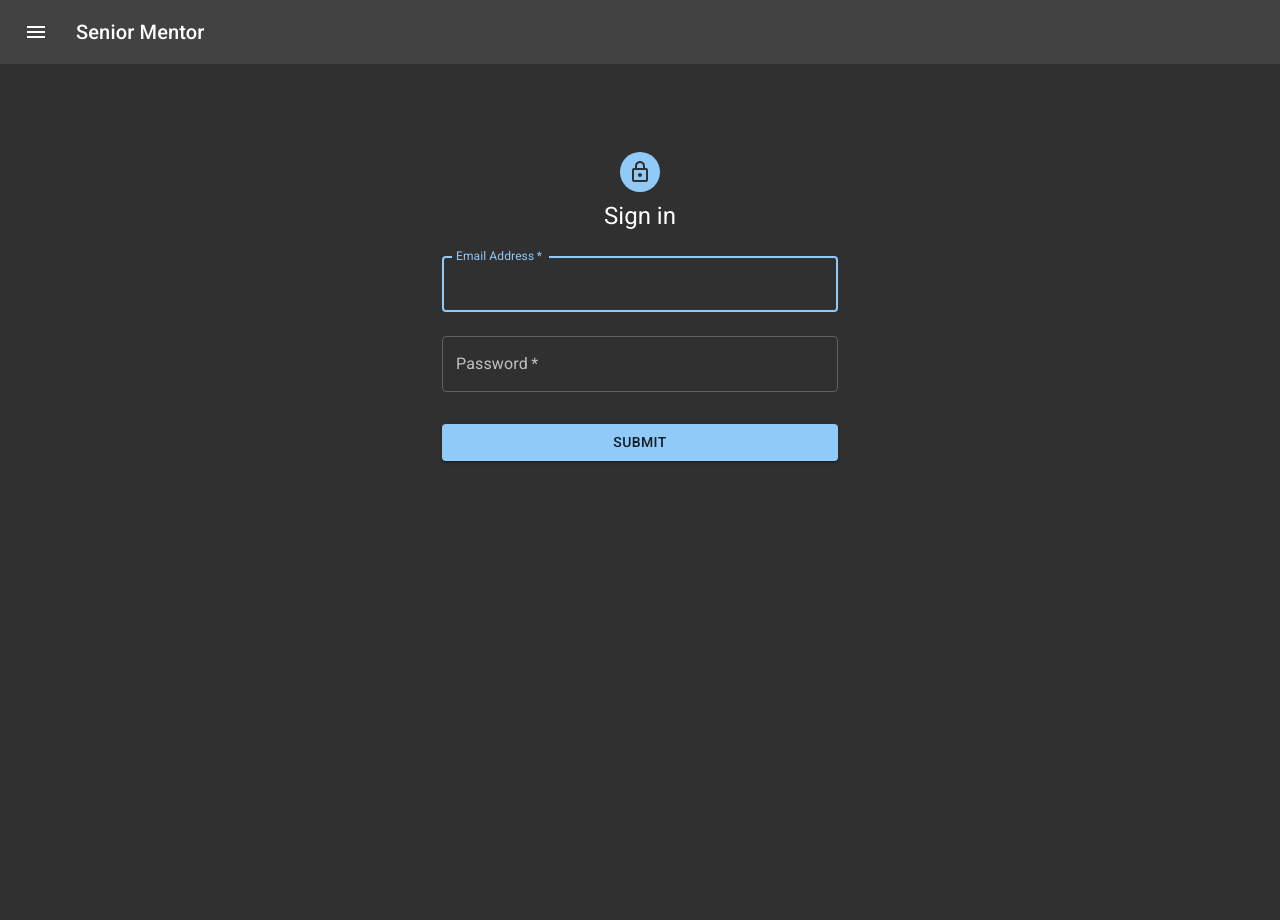
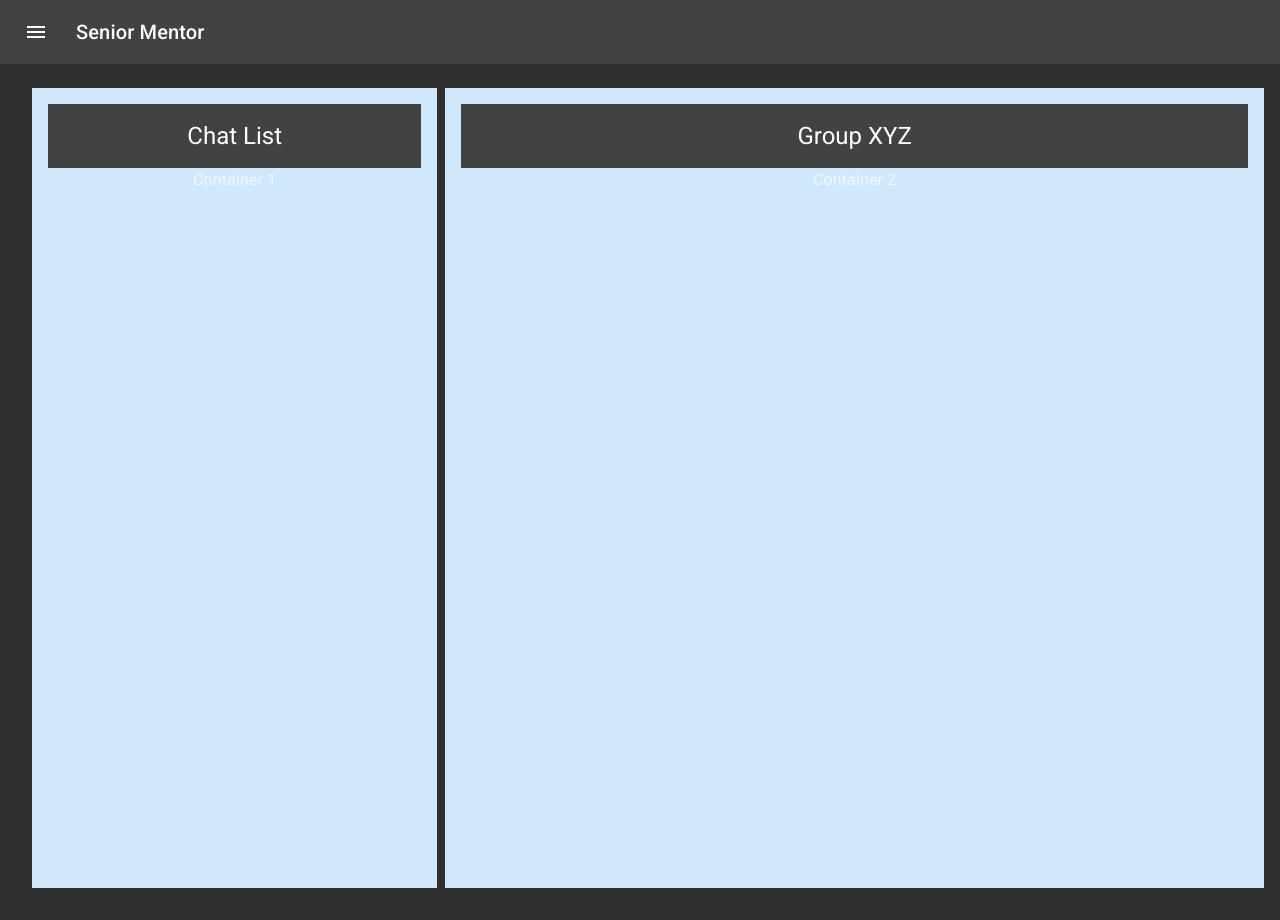
Before and after one commit to SeniorMentor/client, a React (Create React App) app: page /chat in a window 1280 px wide. Before the commit the page ends 800 px from the top, so only its background shows below. Built offline with nearby package versions, Linux system fonts and the light colour scheme.

Commit message:
initial commit for chat feature

```diff
--- a/src/App.js
+++ b/src/App.js
@@ -11,6 +11,7 @@ import Profile from './pages/Profile/Profile'
 import Community from './pages/Community/Community'
 import NotificationPage from './pages/NotificationPage/NotificationPage'
 import MobilePostForm from './pages/MobilePostForm/MobilePostForm'
+import Chat from './pages/Chat/Chat'
 import jwt_decode from "jwt-decode";
 
 import { makeStyles } from '@material-ui/core/styles';
@@ -97,7 +98,7 @@ function App() {
         <Route exact path="/" component={Home} />
         <Route exact path="/login" component={Login} />
         <Route exact path="/register" component={Register} />
-        <Route exact path="/chat" component={Login} />
+        <Route exact path="/chat" component={Chat} />
         <Route exact path="/community" component={Community} />
         <Route exact path="/profile" component={Profile} />
         <Route exact path="/profile/view/:id" component={Profile} />
--- /dev/null
+++ b/src/components/ChatLeft/ChatLeft.jsx
@@ -0,0 +1,35 @@
+import React from 'react';
+import { makeStyles } from '@material-ui/core/styles';
+import Container from '@material-ui/core/Container';
+import Typography from '@material-ui/core/Typography';
+
+const useStyles = makeStyles((theme) => ({
+    container: {
+        margin : theme.spacing(1),
+        padding: theme.spacing(2),
+        textAlign: 'center',
+        color: theme.palette.text.secondary,
+    },
+    infobar : {
+      backgroundColor : "#424242",
+      padding : theme.spacing(2),
+      textAlign : 'center',
+      color : "white"
+    }
+}));
+
+const ChatLeft = () => {
+    const classes = useStyles();
+    return (
+        <Container maxWidth="lg" className={classes.container} style={{ backgroundColor: '#cfe8fc', height: '100vh' }}>
+            <Typography variant="h5" className={classes.infobar}>
+              Chat List
+            </Typography>
+            <Typography component="div">
+              Container 1
+            </Typography>
+        </Container>
+    )
+}
+
+export default ChatLeft;
--- /dev/null
+++ b/src/components/ChatRight/ChatRight.jsx
@@ -0,0 +1,35 @@
+import React from 'react';
+import { makeStyles } from '@material-ui/core/styles';
+import Container from '@material-ui/core/Container';
+import Typography from '@material-ui/core/Typography';
+
+const useStyles = makeStyles((theme) => ({
+    container: {
+        margin : theme.spacing(1),
+        padding: theme.spacing(2),
+        textAlign: 'center',
+        color: theme.palette.text.secondary,
+    },
+    infobar : {
+      backgroundColor : "#424242",
+      padding : theme.spacing(2),
+      textAlign : 'center',
+      color : "white"
+    }
+}));
+
+const ChatRight = () => {
+    const classes = useStyles();
+    return (
+        <Container maxWidth="lg" className={classes.container} style={{ backgroundColor: '#cfe8fc', height: '100vh' }}>
+            <Typography variant="h5" className={classes.infobar}>
+              Group XYZ
+            </Typography>
+            <Typography component="div">
+              Container 2
+            </Typography>
+        </Container>
+    )
+}
+
+export default ChatRight;
--- a/src/pages/Chat/Chat.jsx
+++ b/src/pages/Chat/Chat.jsx
@@ -1,11 +1,29 @@
 import React from "react"
+import ChatLeft from "../../components/ChatLeft/ChatLeft";
+import ChatRight from "../../components/ChatRight/ChatRight";
+import { makeStyles } from '@material-ui/core/styles';
+import Grid from '@material-ui/core/Grid';
+
+const useStyles = makeStyles((theme) => ({
+    root: {
+      flexGrow: 1,
+    }
+}));
 
 const Chat = () => {
+    const classes = useStyles();
     return (
-        <>
-
-        </>
+    <div className={classes.root}>
+      <Grid container spacing={1}>
+        <Grid item md={4} sm={12} xs={12}>
+          <ChatLeft />
+        </Grid>
+        <Grid item md={8} sm={12} xs={12}>
+          <ChatRight />
+        </Grid>
+      </Grid>
+    </div>
     )
 }
 
-module.exports = Chat;
+export default Chat;
```
